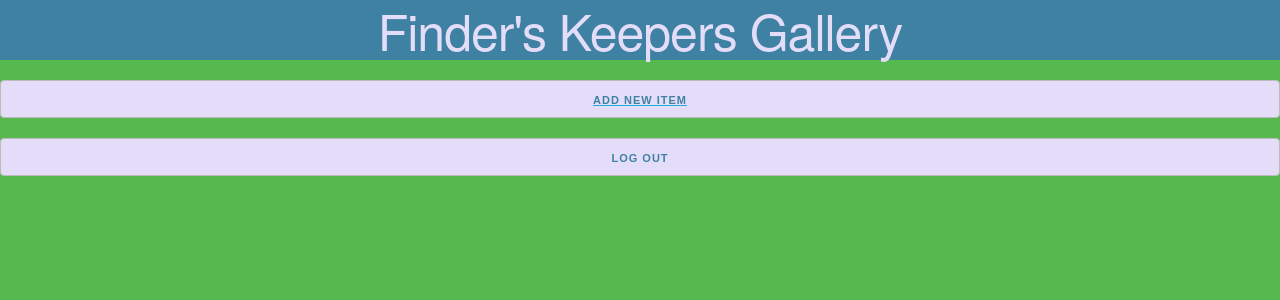
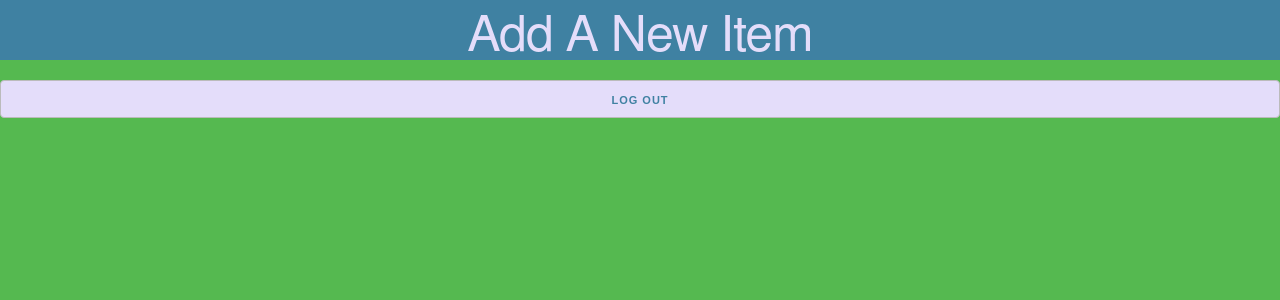
Before and after one commit to NicoleSharrock/finders-keepers, a React (Create React App) app in the folder client/: page / in a window 1280 px wide. Shown: the top 300 px of the page. Built offline with nearby package versions, Linux system fonts and the light colour scheme.

Commit message:
rough footer CSS needed

```diff
--- a/client/src/App.js
+++ b/client/src/App.js
@@ -8,7 +8,7 @@ function App() {
   return (
     <>
       {/* < Home /> */}
-      < Gallery />
+      < Add />
     </>
   );
 }
--- a/client/src/index.css
+++ b/client/src/index.css
@@ -45,3 +45,10 @@ li {
   background-color: #e4ddfa;
   color: #3f81a2;
 }
+
+footer {
+  text-align: center;
+}
+.names {
+
+}
--- a/client/src/pages/Add.js
+++ b/client/src/pages/Add.js
@@ -4,11 +4,11 @@ const Add = () => {
     return (
         <main>
             <h1 class="title">Add A New Item</h1>
-            <nav>
+            <div>
                 <ul>
                     <li><button class="b2">Log Out</button></li>
                 </ul>
-            </nav>
+            </div>
         </main>
     )
 }
--- a/client/src/pages/Gallery.js
+++ b/client/src/pages/Gallery.js
@@ -6,16 +6,23 @@ const Gallery = () => {
         //     <h1>This is the Gallery Page.</h1>
         // </main>
         <main>
-            <h1 class="title">Finder's Keepers Gallery</h1>
-            <nav>
                 <ul>
                     <a href="">
                         <li><button class="b1">Add New Item</button></li>
                     </a>
                     <li><button class="b2">Log Out</button></li>
                 </ul>
-            </nav>
              {/* <div id="gallery-wall"></div> */}
+
+             <footer>
+                <p>Click on each name to see more work from the contributors!</p>
+                <p class="names">
+                    <a href="https://github.com/NicoleSharrock">Nicole Sharrock-Hayes</a>
+                    <a href="https://github.com/Awnasworthy">Ally Nasworthy</a>
+                    <a href="https://github.com/Emilyreddy">Emily Reddy</a>
+                    <a href="https://github.com/MadStoddard">Madeline Stoddard</a>
+                </p>
+            </footer>
         </main>
     )
 }
```
Also changed, not shown: 1 other file (tests, documents, lock files or other folders).
